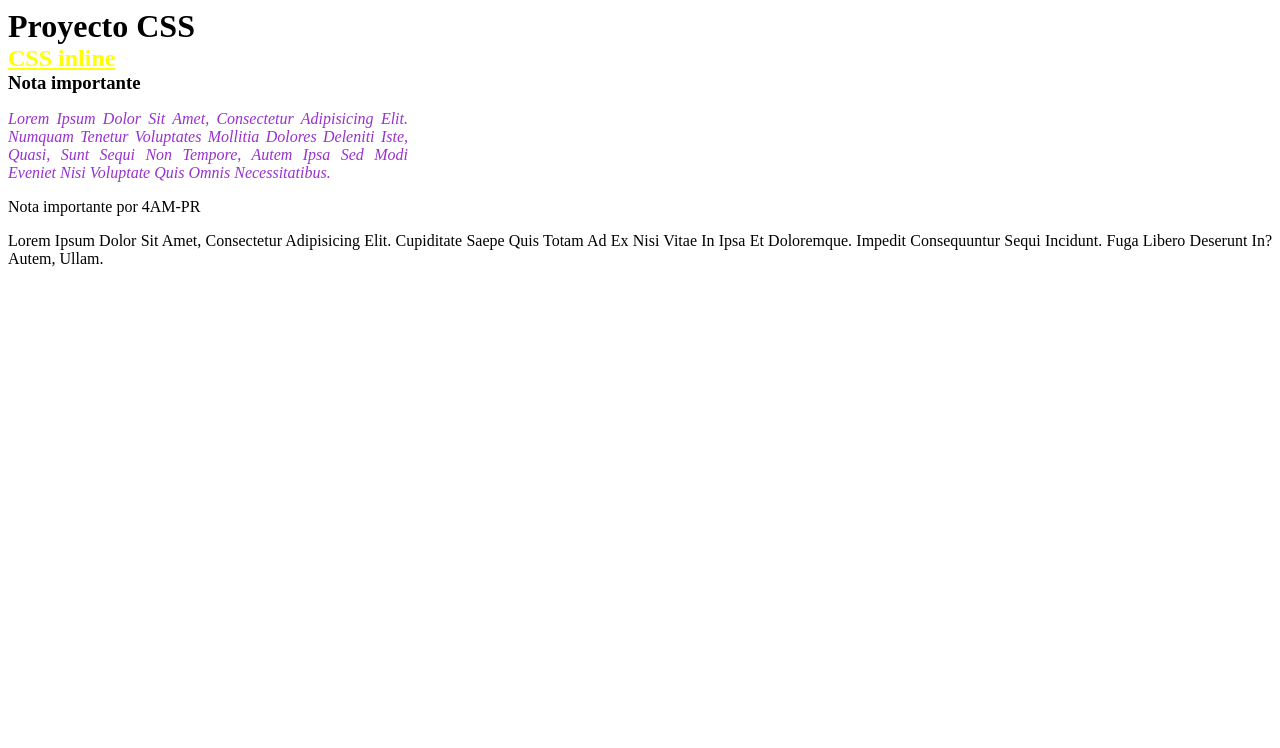
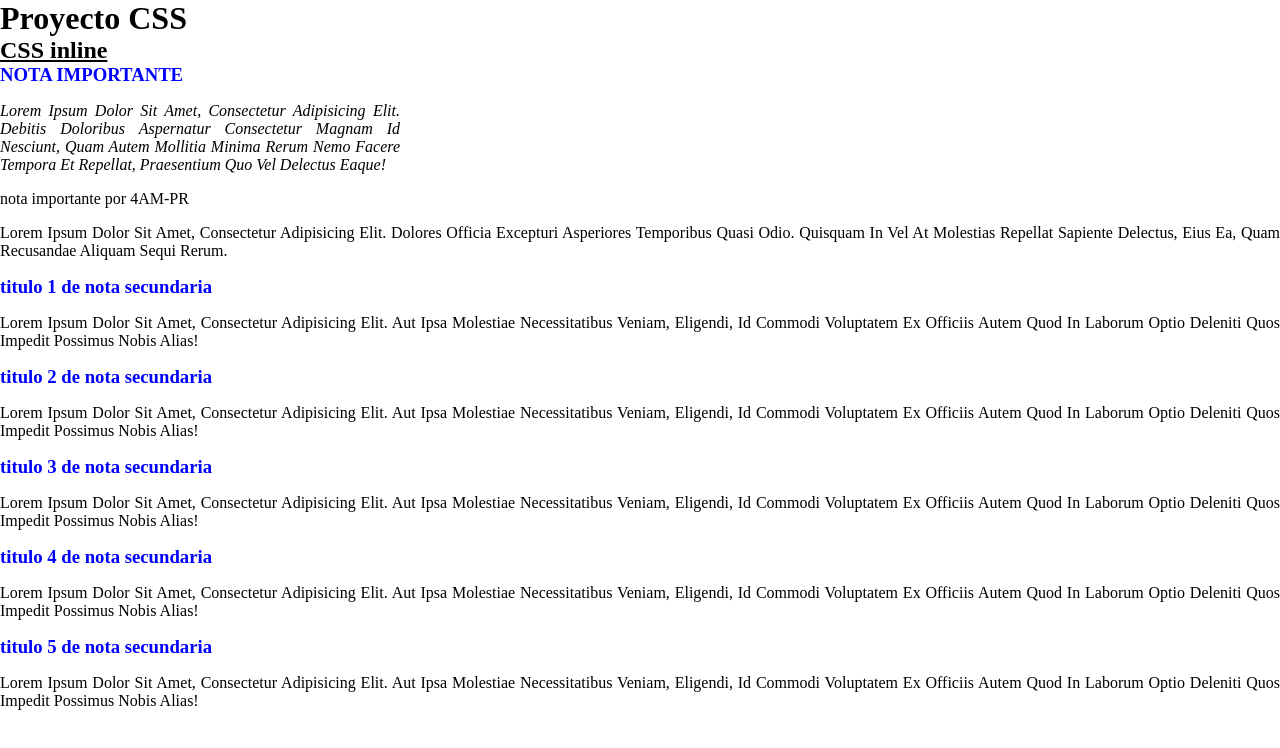
Before and after one commit to kevin0727/Practicas_HTML, a plain HTML site: page Parcial_2/index.html in a window 1280 px wide. Drawn offline with Linux system fonts and the light colour scheme.

Commit message:
Cambios en Nuestro index.html
editamos nuestro index.html y creamos un archivo css donde guardaremos
los estilos que vallamos elaborando en la próximas practicas

```diff
--- /dev/null
+++ b/Parcial_2/css/estilos.css
@@ -0,0 +1,20 @@
+body, h1, h2, h3, h4, h5, h6{
+    margin: 0;
+    padding: 0;
+}
+
+.text-center{
+    text-align: center;
+}
+
+.text-right{
+    text-align: right;
+}
+
+.text-left{
+    text-align: left;
+}
+
+.text-justify{
+    text-align: justify;
+}
--- a/Parcial_2/index.html
+++ b/Parcial_2/index.html
@@ -1,47 +1,79 @@
 <!DOCTYPE html>
-<html lang="es">
+<html lang="en">
 <head>
     <meta charset="UTF-8">
     <title>Proyecto CSS</title>
+    <meta charset="utf-8">
     <style>
-
-        /*Reglas CSS*/
-        head,h1,h2,h3,h4,h5,h6{
-             margin: 0;
-             padding: 0;
+        /* Reglas CSS */
+        /* De tipo etiqueta */
+        body,h1,h2,h3,h4,h5,h6 {
+            margin: 0;
+            padding: 0;
         }
-
-        p{
+        p {
             text-align: justify;
-            text-transform:capitalize
+            text-transform: capitalize;
         }
-        /*De id*/
-        #nota-importante{
+        /* De tipo ID */
+        #nota-importante {
             width: 400px;
         }
-
-        #nota-importante p{
+        section#nota-importante p {
             font-style: italic;
-            color: darkorchid;
+        }
+        /*De tipo clase */
+        .texto-azul {
+            color: blue;
         }
     </style>
 </head>
 <body>
     <h1>Proyecto CSS</h1>
-    <h2 style="text-decoration:underline;color:yellow;">CSS inline</h2>
+    <h2 style="text-decoration:underline;">CSS inline</h2>
     <section id="nota-importante">
-        <aritcle>
+        <article>
             <header>
-               <h3>
-                   Nota importante
-               </h3>
+                <h3 class="texto-azul">NOTA IMPORTANTE</h3>
             </header>
-            <p>Lorem ipsum dolor sit amet, consectetur adipisicing elit. Numquam tenetur voluptates mollitia dolores deleniti iste, quasi, sunt sequi non tempore, autem ipsa sed modi eveniet nisi voluptate quis omnis necessitatibus.</p>
+            <p>Lorem ipsum dolor sit amet, consectetur adipisicing elit. Debitis doloribus aspernatur consectetur magnam id nesciunt, quam autem mollitia minima rerum nemo facere tempora et repellat, praesentium quo vel delectus eaque!</p>
             <footer>
-                Nota importante por 4AM-PR
+            nota importante por 4AM-PR
             </footer>
-        </aritcle>
+        </article>
     </section>
-    <p>Lorem ipsum dolor sit amet, consectetur adipisicing elit. Cupiditate saepe quis totam ad ex nisi vitae in ipsa et doloremque. Impedit consequuntur sequi incidunt. Fuga libero deserunt in? Autem, ullam.</p>
+    <p>Lorem ipsum dolor sit amet, consectetur adipisicing elit. Dolores officia excepturi asperiores temporibus quasi odio. Quisquam in vel at molestias repellat sapiente delectus, eius ea, quam recusandae aliquam sequi rerum.</p>
+    <section id="notas-secundarias">
+        <article>
+            <header>
+                <h3 class="texto-azul">titulo 1 de nota secundaria</h3>
+            </header>
+            <p>Lorem ipsum dolor sit amet, consectetur adipisicing elit. Aut ipsa molestiae necessitatibus veniam, eligendi, id commodi voluptatem ex officiis autem quod in laborum optio deleniti quos impedit possimus nobis alias!</p>
+        </article>
+        <article>
+            <header>
+                <h3 class="texto-azul">titulo 2 de nota secundaria</h3>
+            </header>
+            <p>Lorem ipsum dolor sit amet, consectetur adipisicing elit. Aut ipsa molestiae necessitatibus veniam, eligendi, id commodi voluptatem ex officiis autem quod in laborum optio deleniti quos impedit possimus nobis alias!</p>
+        </article>
+        <article>
+            <header>
+                <h3 class="texto-azul">titulo 3 de nota secundaria</h3>
+            </header>
+            <p>Lorem ipsum dolor sit amet, consectetur adipisicing elit. Aut ipsa molestiae necessitatibus veniam, eligendi, id commodi voluptatem ex officiis autem quod in laborum optio deleniti quos impedit possimus nobis alias!</p>
+        </article>
+        <article>
+            <header>
+                <h3 class="texto-azul">titulo 4 de nota secundaria</h3>
+            </header>
+            <p>Lorem ipsum dolor sit amet, consectetur adipisicing elit. Aut ipsa molestiae necessitatibus veniam, eligendi, id commodi voluptatem ex officiis autem quod in laborum optio deleniti quos impedit possimus nobis alias!</p>
+        </article>
+        <article>
+            <header>
+                <h3 class="texto-azul">titulo 5 de nota secundaria</h3>
+            </header>
+            <p>Lorem ipsum dolor sit amet, consectetur adipisicing elit. Aut ipsa molestiae necessitatibus veniam, eligendi, id commodi voluptatem ex officiis autem quod in laborum optio deleniti quos impedit possimus nobis alias!</p>
+        </article>
+    </section>
 </body>
 </html>
```
